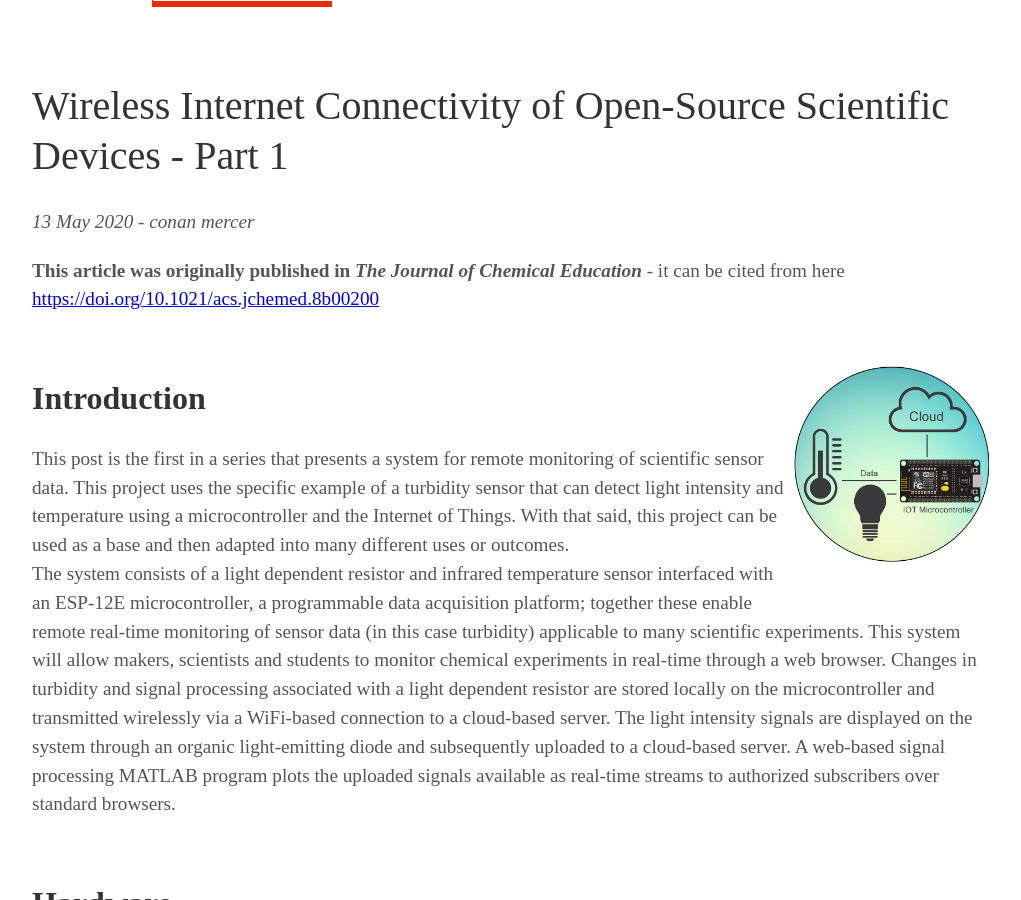
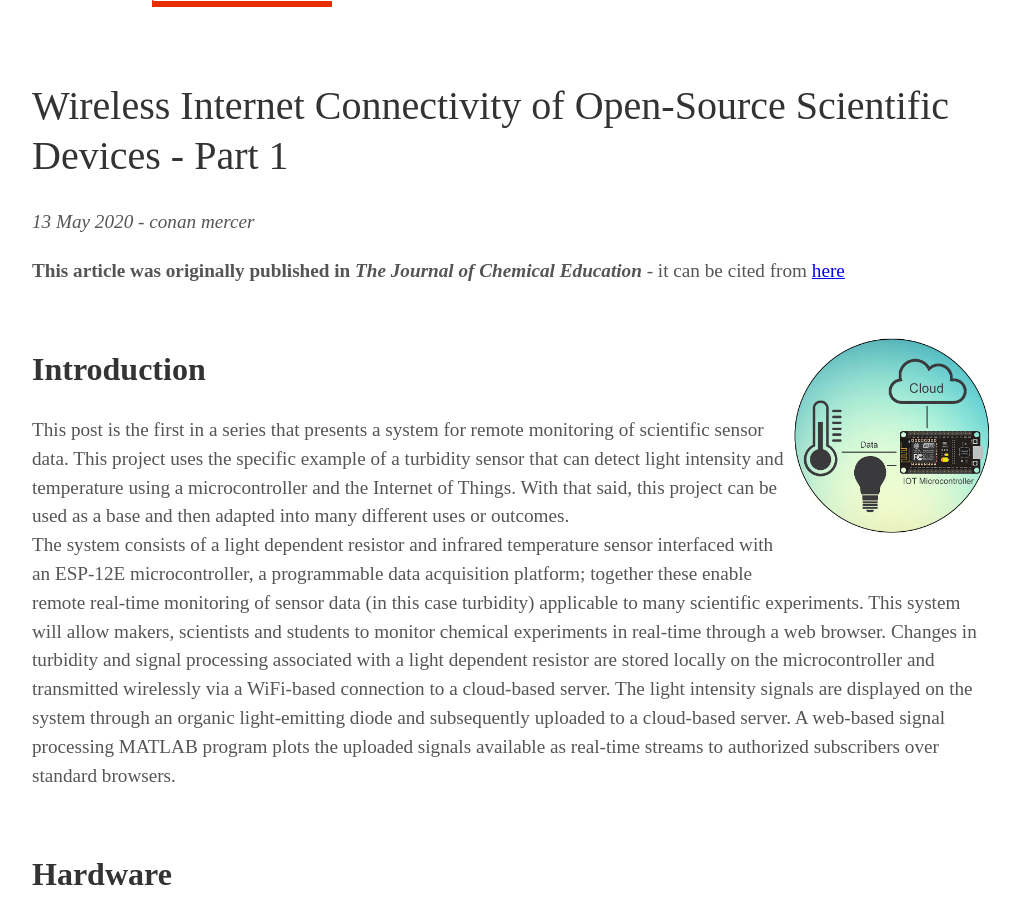
Before and after one commit to conanmercer/conanmercer.github.io, a Jekyll site: the page built from _posts/2020-05-13-wireless.md, in a window 1280 px wide and 900 px high, scrolled down 366 px. Shown: the whole window, without its empty margins (128-1149 px from the left). Built offline with Jekyll 4.4.1, drawn with Linux system fonts in a browser that asks for light colours; nearby versions of some CDN libraries; some web fonts are replaced; some of the changed lines change nothing that is shown.

Commit message:
changed the way refs are hyperlinked

```diff
--- a/_posts/2020-05-13-wireless.md
+++ b/_posts/2020-05-13-wireless.md
@@ -13,7 +13,7 @@ tags: [electronics, reconfigured]
 <div class="post-paragraph">
   <h1>Wireless Internet Connectivity of Open-Source Scientific Devices - Part 1</h1>
   <p><i>{{ page.date | date_to_string }} - {{ page.author }}</i></p>
-  <b>This article was originally published in <i>The Journal of Chemical Education</i></b> - it can be cited from here <a href="https://doi.org/10.1021/acs.jchemed.8b00200" target="_blank">https://doi.org/10.1021/acs.jchemed.8b00200</a>
+  <b>This article was originally published in <i>The Journal of Chemical Education</i></b> - it can be cited from <a href="https://doi.org/10.1021/acs.jchemed.8b00200" target="_blank">here</a>
 
 
 <div>
```
